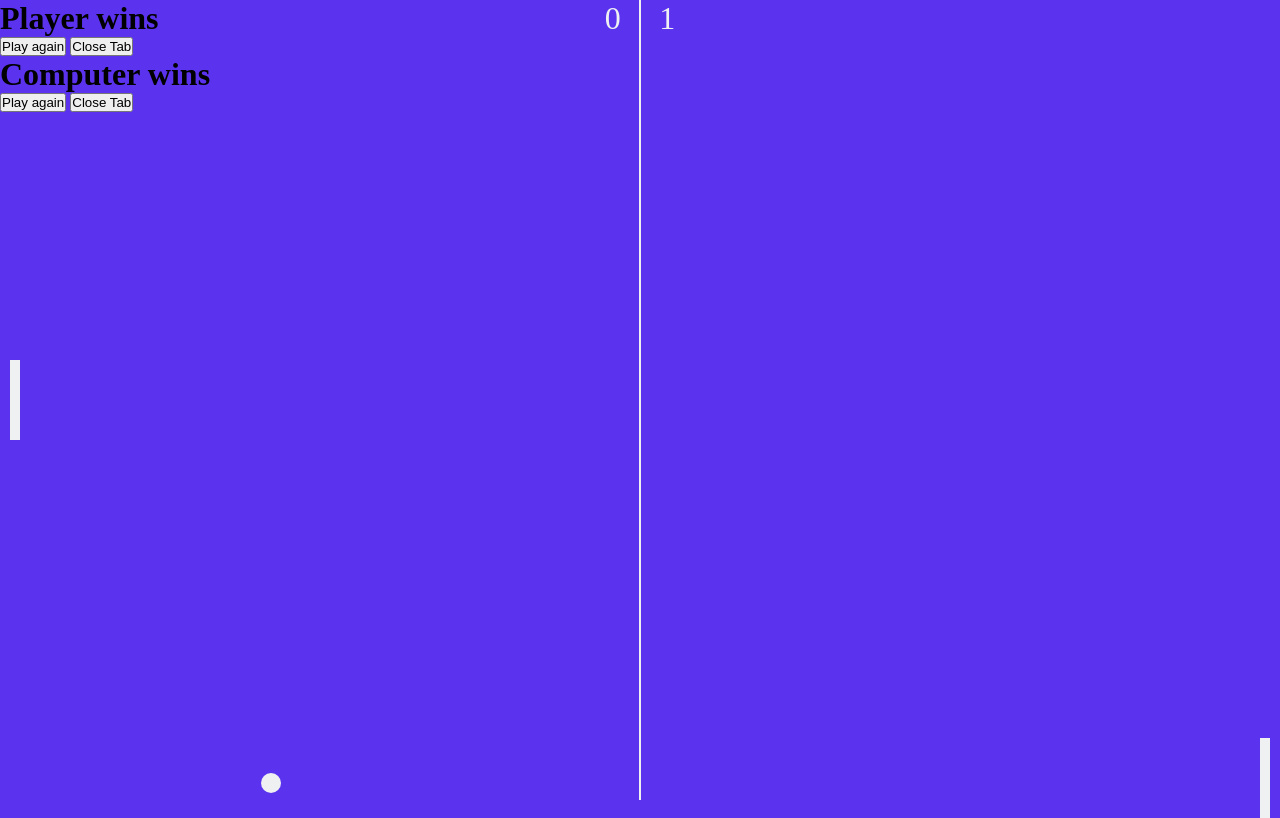
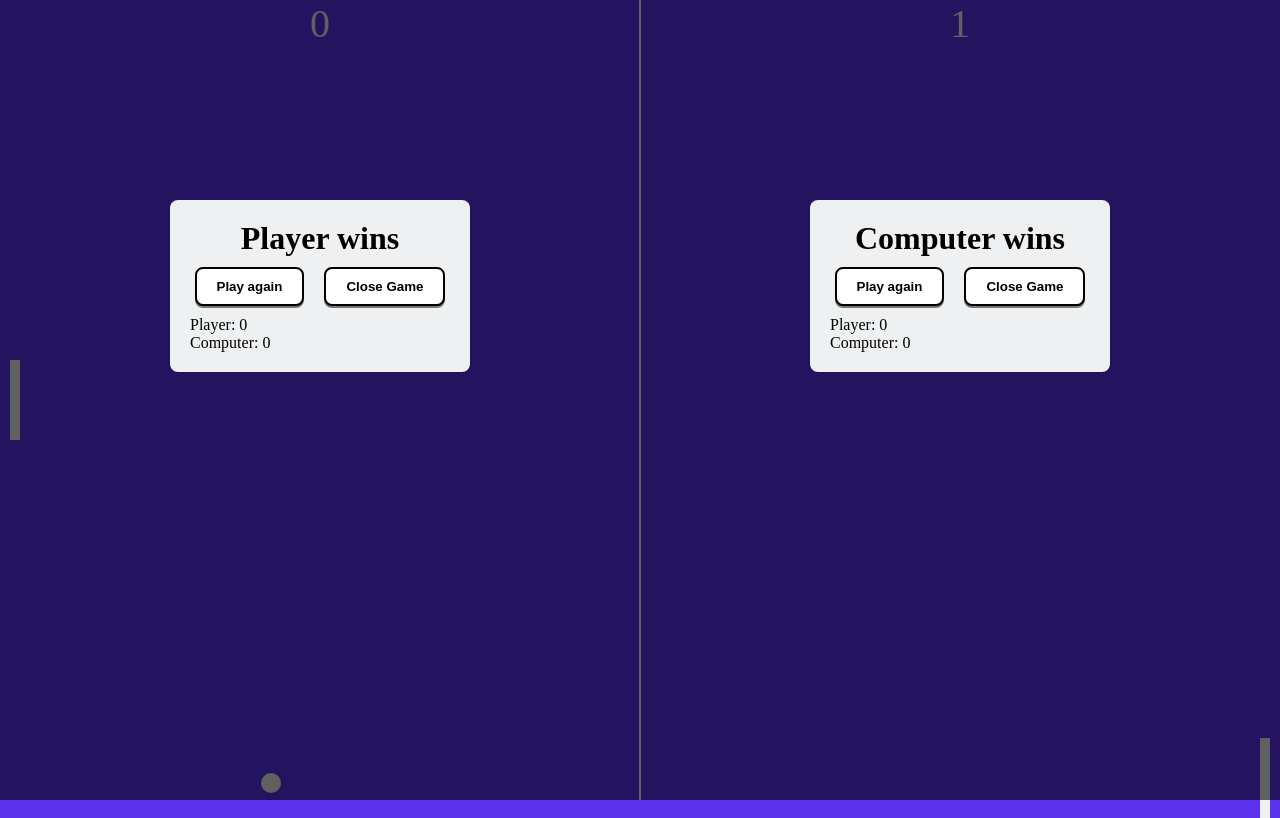
Before and after one commit to DatPNguyen212/pong-game, a plain HTML site: page index.html in a window 1280 px wide. Drawn offline with Linux system fonts and the light colour scheme.

Commit message:
style player and computer win pupup elements

```diff
--- a/index.html
+++ b/index.html
@@ -8,11 +8,9 @@
     <script defer src="./script.js"></script>
   </head>
   <body>
-    <div class="score-container">
-      <span data-player-score class="player-score">0</span>
-      <span class="score-divider">&#124; </span>
-      <span data-computer-score class="computer-score">0</span>
-    </div>
+    <span data-player-score class="player-score">0</span>
+    <!-- <span class="score-divider">&#124; </span> -->
+    <span data-computer-score class="computer-score">0</span>
 
     <div data-ball class="ball"></div>
     <div class="screen-divider"></div>
@@ -20,17 +18,42 @@
     <div data-computer-bar class="computer-bar"></div>
 
     <div data-player-win-container class="player-win-container">
-      <h1>Player wins</h1>
-      <button data-play-again-button>Play again</button>
-      <button data-close-button>Close Tab</button>
+      <h1 class="player-win-heading">Player wins</h1>
+
+      <div class="button-container">
+        <button data-play-again-button class="button">Play again</button>
+        <button data-close-button class="button">Close Game</button>
+      </div>
+
+      <div class="popup-score-container">
+        <div class="popup-player-score-container">
+          <span>Player:</span> <span data-popup-player-score>0</span>
+        </div>
+
+        <div class="popup-computer-score-container">
+          <span>Computer:</span> <span data-popup-computer-score>0</span>
+        </div>
+      </div>
     </div>
 
     <div data-computer-win-container class="computer-win-container">
-      <h1>Computer wins</h1>
-      <button data-play-again-button>Play again</button>
-      <button data-close-button>Close Tab</button>
+      <h1 class="computer-win-heading">Computer wins</h1>
+      <div class="button-container">
+        <button data-play-again-button class="button">Play again</button>
+        <button data-close-button class="button">Close Game</button>
+      </div>
+
+      <div class="popup-score-container">
+        <div class="popup-player-score-container">
+          <span>Player:</span> <span data-popup-player-score>0</span>
+        </div>
+
+        <div class="popup-computer-score-container">
+          <span>Computer:</span> <span data-popup-computer-score>0</span>
+        </div>
+      </div>
     </div>
 
-    <div data-overlay class="overlay"></div>
+    <div data-overlay class="overlay active"></div>
   </body>
 </html>
--- a/script.js
+++ b/script.js
@@ -8,6 +8,13 @@ const ball = document.querySelector('[data-ball]')
 
 const body = document.querySelector('body')
 const bodySizeAndPosition = body.getBoundingClientRect()
+
+const allPopupPlayerScores = document.querySelectorAll(
+  '[data-popup-player-score]'
+)
+const allPopupComputerScores = document.querySelectorAll(
+  '[data-popup-computer-score]'
+)
 
 let playerSizeAndPosition = playerBar.getBoundingClientRect()
 let computerSizeAndPosition = computerBar.getBoundingClientRect()
--- a/style.css
+++ b/style.css
@@ -15,6 +15,7 @@
   --bar-width: 10px;
   --player-bar-margin-left: 10px;
   --computer-bar-margin-right: 10px;
+  --score-font-size: 2.5rem;
 }
 
 body {
@@ -31,14 +32,25 @@ body {
   font-size: var(--scrore-font-size);
 }
 
-.player-score,
-.computer-score {
-  display: flex;
-  justify-content: center;
-  align-items: center;
+.player-score {
+  position: absolute;
+  left: 25%;
+  font-size: var(--score-font-size);
+  transform: translateX(-50%);
+  color: var(--secondary-color);
+  pointer-events: none;
 }
 
-.score-container {
+.computer-score {
+  position: absolute;
+  left: 75%;
+  font-size: var(--score-font-size);
+  transform: translateX(-50%);
+  color: var(--secondary-color);
+  pointer-events: none;
+}
+
+/* .score-container {
   position: fixed;
   left: 50%;
   transform: translateX(-50%);
@@ -47,7 +59,7 @@ body {
   align-items: center;
   font-size: var(--scrore-font-size);
   color: var(--font-color);
-}
+} */
 
 .player-bar {
   position: absolute;
@@ -86,3 +98,97 @@ body {
   border-radius: 50%;
   position: absolute;
 }
+
+.player-win-container,
+.computer-win-container {
+  position: fixed;
+  width: 300px;
+  padding: 20px;
+  background: var(--secondary-color);
+  border-radius: 0.5rem;
+  padding-top: 20px;
+  z-index: 10;
+  display: flex;
+  flex-direction: column;
+  justify-content: center;
+  gap: 10px;
+}
+
+.player-win-container {
+  left: 25%;
+  top: 25%;
+  transform: translateX(-50%);
+}
+
+.computer-win-container {
+  position: fixed;
+  left: 75%;
+  top: 25%;
+  transform: translateX(-50%);
+}
+
+.button-container {
+  display: flex;
+  justify-content: center;
+  align-items: center;
+  gap: 20px;
+}
+
+.button {
+  position: relative;
+  padding: 10px 20px;
+  border-radius: 0.5rem;
+  border: 2px solid black;
+  cursor: pointer;
+  background: white;
+  box-shadow: 0px 2px rgba(0, 0, 0, 0.5);
+  overflow: hidden;
+  z-index: 0;
+  font-weight: bold;
+}
+
+.button::before {
+  content: '';
+  position: absolute;
+  top: 0;
+  left: 0;
+  bottom: 0;
+  right: 0;
+  background: yellow;
+  z-index: -1;
+  transform: translateX(-100%);
+  transition: transform 0.5s ease;
+}
+
+.button:hover::before {
+  transform: translateX(0);
+}
+
+.player-win-heading,
+.computer-win-heading {
+  display: flex;
+  justify-content: center;
+  align-items: center;
+}
+
+@media screen and (max-width: 760px) {
+  .player-win-container,
+  .computer-win-container {
+    left: 50%;
+    transform: translateX(-50%);
+  }
+}
+
+.overlay {
+  position: absolute;
+  top: 0;
+  left: 0;
+  right: 0;
+  bottom: 0;
+  background: rgba(0, 0, 0, 0.6);
+  display: none;
+}
+
+.overlay.active {
+  display: initial;
+}
```
